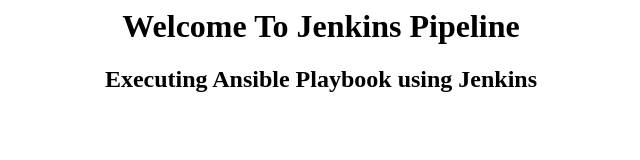
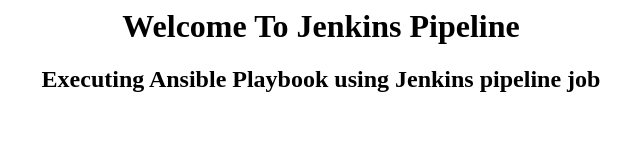
Before and after one commit to wipropune/jenkins-ansible, a plain HTML site: page index.html in a window 1280 px wide. Shown: the whole page, without its empty margins (319-959 px from the left). Drawn offline with Linux system fonts and the light colour scheme.

Commit message:
Update index.html

```diff
--- a/index.html
+++ b/index.html
@@ -1,3 +1,3 @@
 <center>
 <h1> Welcome To Jenkins Pipeline </h1>
-  <h2> Executing Ansible Playbook using Jenkins </h2>
+  <h2> Executing Ansible Playbook using Jenkins pipeline job</h2>
```
